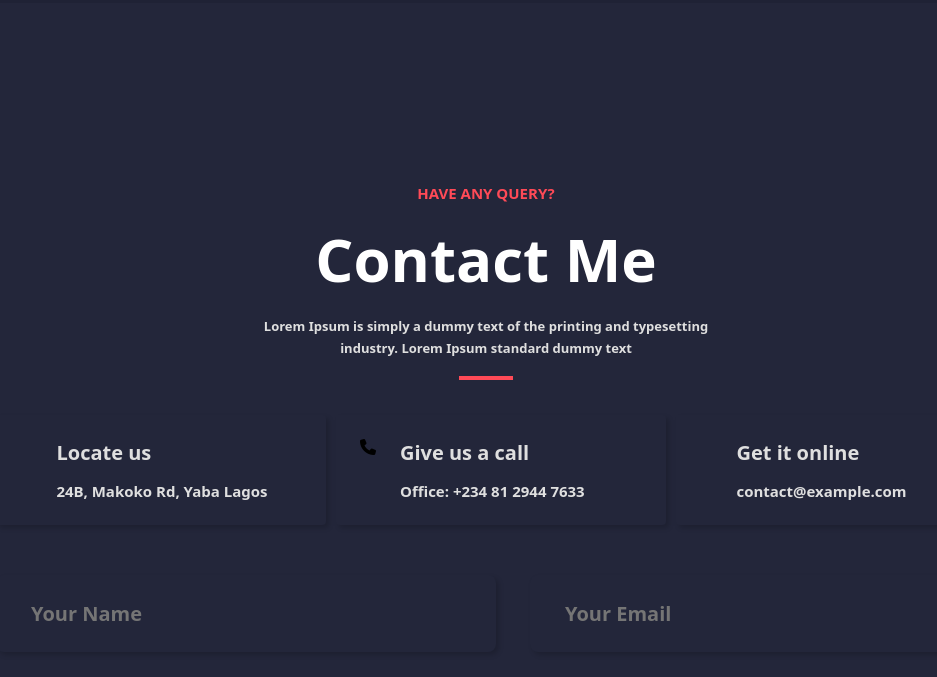
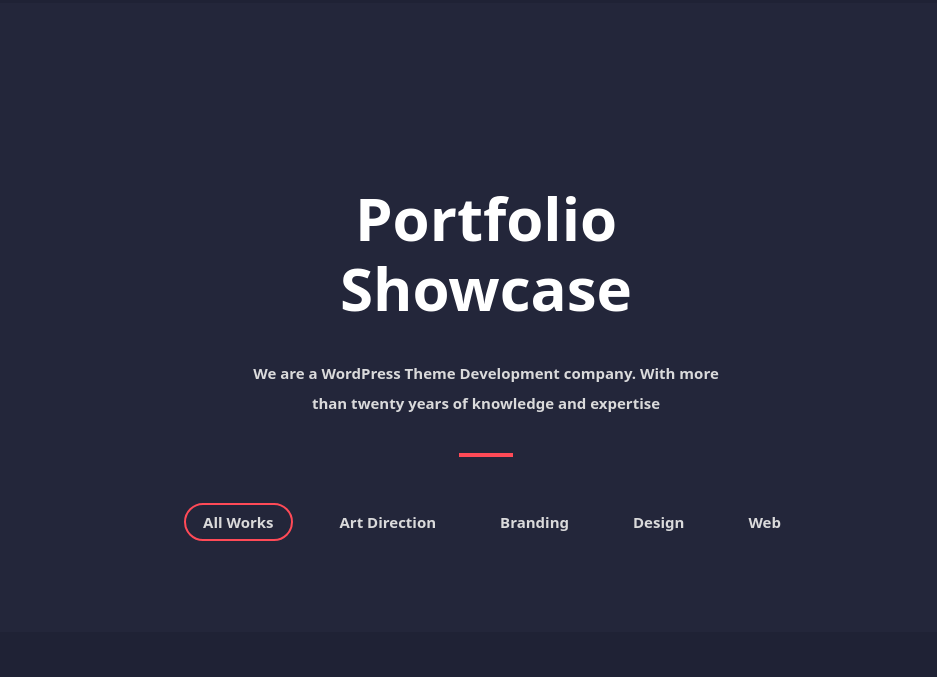
Before and after one commit to Highzik/HTML-checkpoint, a plain HTML site: page isaac.html in a window 1280 px wide. Shown: the part 4043-4720 px from the top of the page, without its empty margins (154-1091 px from the left). Drawn offline with Linux system fonts and the light colour scheme.

Commit message:
I am still stying the portfolio section assigned to us from the Amike design

```diff
--- a/isaac.css
+++ b/isaac.css
@@ -2,6 +2,7 @@
   margin: 0;
 }
 
+/*navigation section*/
 #header {
   background: #1f2235;
   display: flex;
@@ -41,6 +42,7 @@
   display: flex;
 }
 
+/*home section*/
 #home {
   padding-top: 120px;
   background: #23263A;
@@ -87,6 +89,7 @@
 .aside-container {
   display: inline-block;
 }
+
 
 .author-name {
   color: #fff;
@@ -141,6 +144,7 @@
   background: #FF4A57;
 }
 
+/* service section */
 #service {
   background: #1F2235;
   padding-bottom: 150px;
@@ -253,6 +257,8 @@
   width: 100%;
 }
 
+/*blog section*/
+
 #blog {
   background: #23263A;
   padding-bottom: 100px;
@@ -333,6 +339,7 @@
   margin-left: 15px;
 }
 
+/*about section*/
 #about {
   background: #1F2235;
   padding-bottom: 100px;
@@ -428,8 +435,9 @@
   font-family: system-ui, -apple-system, BlinkMacSystemFont, 'Segoe UI', Roboto, Oxygen, Ubuntu, Cantarell, 'Open Sans', 'Helvetica Neue', sans-serif;
 }
 
+/*contact section*/
 #contact {
-  background: #23263A;
+  background: #1f2235;
   padding-bottom: 100px;
 }
 
@@ -555,8 +563,9 @@
   cursor: pointer;
 }
 
+/*footer section*/
 #footer {
-  background: #1F2235;
+  background: #23263A;
   padding-bottom: 100px;
 }
 
@@ -619,3 +628,82 @@
 #my-name {
   text-decoration: none;
 }
+
+/*portfolio section*/
+#portfolio {
+  background: #23263A;
+  padding-bottom: 100px;
+}
+
+.portfolio-head-container {
+  margin: auto;
+  width: 500px;
+}
+
+.portfolio-showcase {
+  color: #fff;
+  font-size: 60px;
+  text-align: center;
+  font-family: system-ui, -apple-system, BlinkMacSystemFont, 'Segoe UI', Roboto, Oxygen, Ubuntu, Cantarell, 'Open Sans', 'Helvetica Neue', sans-serif;
+  width: 500px;
+  line-height: 70px;
+}
+
+.portfolio-text {
+  color: #dadadb;
+  font-family: system-ui, -apple-system, BlinkMacSystemFont, 'Segoe UI', Roboto, Oxygen, Ubuntu, Cantarell, 'Open Sans', 'Helvetica Neue', sans-serif;
+  font-size: 15px;
+  font-weight: bold;
+  text-align: center;
+  margin-top: 35px;
+  line-height: 30px;
+  margin-bottom: 35px;
+}
+
+.AABDW {
+  list-style: none;
+  font-family: system-ui, -apple-system, BlinkMacSystemFont, 'Segoe UI', Roboto, Oxygen, Ubuntu, Cantarell, 'Open Sans', 'Helvetica Neue', sans-serif;
+  font-size: 15px;
+  font-weight: bold;
+  color: #dadadb;
+  margin-right: 30px;
+  cursor: pointer;
+}
+
+.work {
+  border: 2px solid #ff4a57;
+  padding: 7px 17px;
+  border-radius: 25px;
+  transition: 0.05s;
+}
+
+.work:hover {
+  background: #ff4a57;
+}
+
+.work-1,
+.work-2,
+.work-3,
+.work-4 {
+  padding: 7px 17px;
+  border-radius: 25px;
+  transition: 0.2s
+}
+
+.work-1:hover,
+.work-2:hover,
+.work-3:hover,
+.work-4:hover {
+  background: #ff4a57;
+}
+
+.portfolio-container {
+  display: flex;
+  justify-content: center;
+}
+
+#diff-portfolio-sections {
+  width: 700px;
+  margin: auto;
+  margin-top: 55px;
+}
--- a/isaac.html
+++ b/isaac.html
@@ -15,6 +15,7 @@
 </head>
 
 <body>
+  <!-- Navigation bar section -->
   <header id="header">
     <img src="isaac-image/isaac-logo.png" class="main-logo">
     <nav class="navigation-bar">
@@ -30,6 +31,7 @@
     </nav>
   </header>
 
+  <!-- Home page Section -->
   <main id="main">
     <section id="home"><br><br><br><br><br><br><br><br><br><br>
       <div class="button-container">
@@ -58,6 +60,7 @@
       </div>
     </section>
 
+    <!-- Service Section -->
     <section id="service"><br><br><br><br><br><br><br><br><br><br>
       <div class="service-container">
         <h4 class="service-head">SERVICES</h4>
@@ -134,6 +137,7 @@
       </div>
     </section>
 
+    <!-- Blog Section - This part is yet to be completed -->
     <section id="blog"><br><br><br><br><br><br><br><br><br><br>
       <div class="blog-container">
         <p class="about-post">LATEST POST</p>
@@ -193,6 +197,7 @@
       </div>
     </section>
 
+    <!-- About Section -->
     <section id="about"><br><br><br><br><br><br><br><br><br><br>
       <div class="aboutme-container">
         <h2>About Me</h2>
@@ -240,6 +245,28 @@
       </div>
     </section>
 
+    <!-- Portfolio Section -->
+    <section id="portfolio"><br><br><br><br><br><br><br><br><br><br>
+      <div class="portfolio-head-container">
+        <h2 class="portfolio-showcase">Portfolio Showcase</h2>
+        <p class="portfolio-text">We are a WordPress Theme Development company. With more than twenty years of knowledge
+          and expertise
+        </p>
+        <hr class="horizontal-rule">
+      </div>
+
+      <div id="diff-portfolio-sections">
+        <ul class="portfolio-container">
+          <li class="AABDW"><span class="work">All Works</span></li>
+          <li class="AABDW"><span class="work-1">Art Direction</span></li>
+          <li class="AABDW"><span class="work-2">Branding</span></li>
+          <li class="AABDW"><span class="work-3">Design</span></li>
+          <li class="AABDW"><span class="work-4">Web</span></li>
+        </ul>
+      </div>
+    </section>
+
+    <!-- Contact Section -->
     <section id="contact"><br><br><br><br><br><br><br><br><br><br>
       <div class="query-container">
         <p class="query-section">HAVE ANY QUERY?</p>
@@ -290,6 +317,7 @@
     </section>
   </main>
 
+  <!-- Footer Section -->
   <footer id="footer"><br><br><br><br><br><br><br><br><br><br>
     <div class="footer-logo-container">
       <img src="image/isaac-logo.png" alt="isaac-logo" class="main-logo">
```
